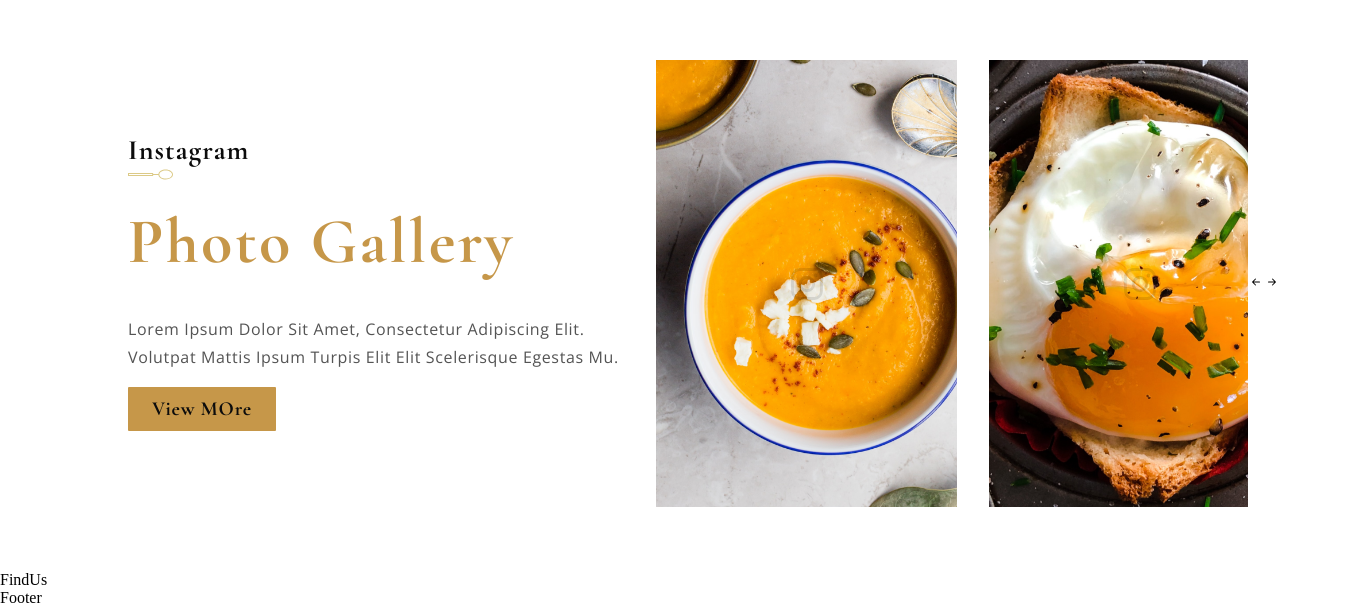
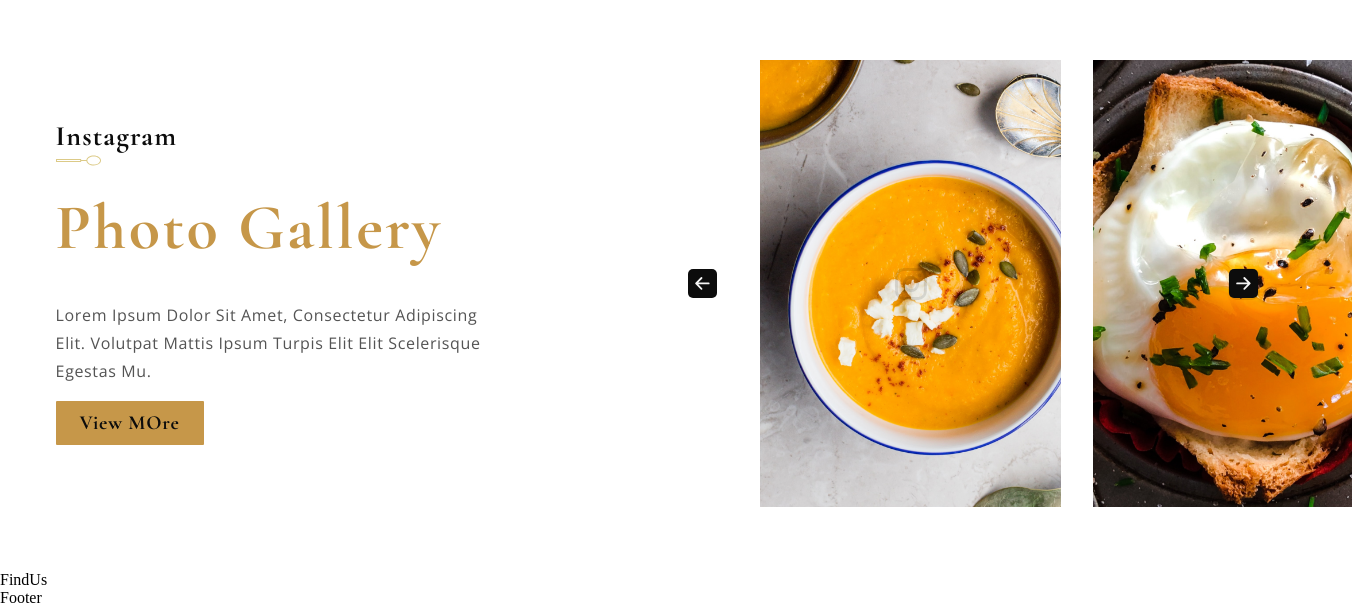
Before and after one commit to tsongtheng/GlobalFlavors, a React (Create React App) app: page / in a window 1280 px wide. Shown: the part 5294-5901 px from the top of the page, 1352 px wide, since content can reach past the window. Built offline with nearby package versions, Linux system fonts and the light colour scheme.

Commit message:
style gallery scroll button

```diff
--- a/src/container/Gallery/Gallery.css
+++ b/src/container/Gallery/Gallery.css
@@ -1,8 +1,10 @@
 .app__gallery {
   display: flex;
   flex-direction: row;
+  gap: 20%;
 
   padding: 4rem 0 4rem 6rem;
+  position: relative;
 }
 
 .app__gallery-content {
@@ -74,3 +76,23 @@
 .app__gallery-images_card:hover .gallery__image-icon {
   opacity: 1;
 }
+
+.app__gallery-images_arrows {
+  position: absolute;
+  width: 100%;
+  display: flex;
+  gap: 40%;
+  justify-content: flex-end;
+  align-items: center;
+
+  margin-right: 11%;
+}
+
+.gallery__arrow-icon {
+  color: var(--color-white);
+  font-size: 1.8rem;
+  cursor: pointer;
+  background-color: var(--color-black);
+
+  border-radius: 5px;
+}
```
